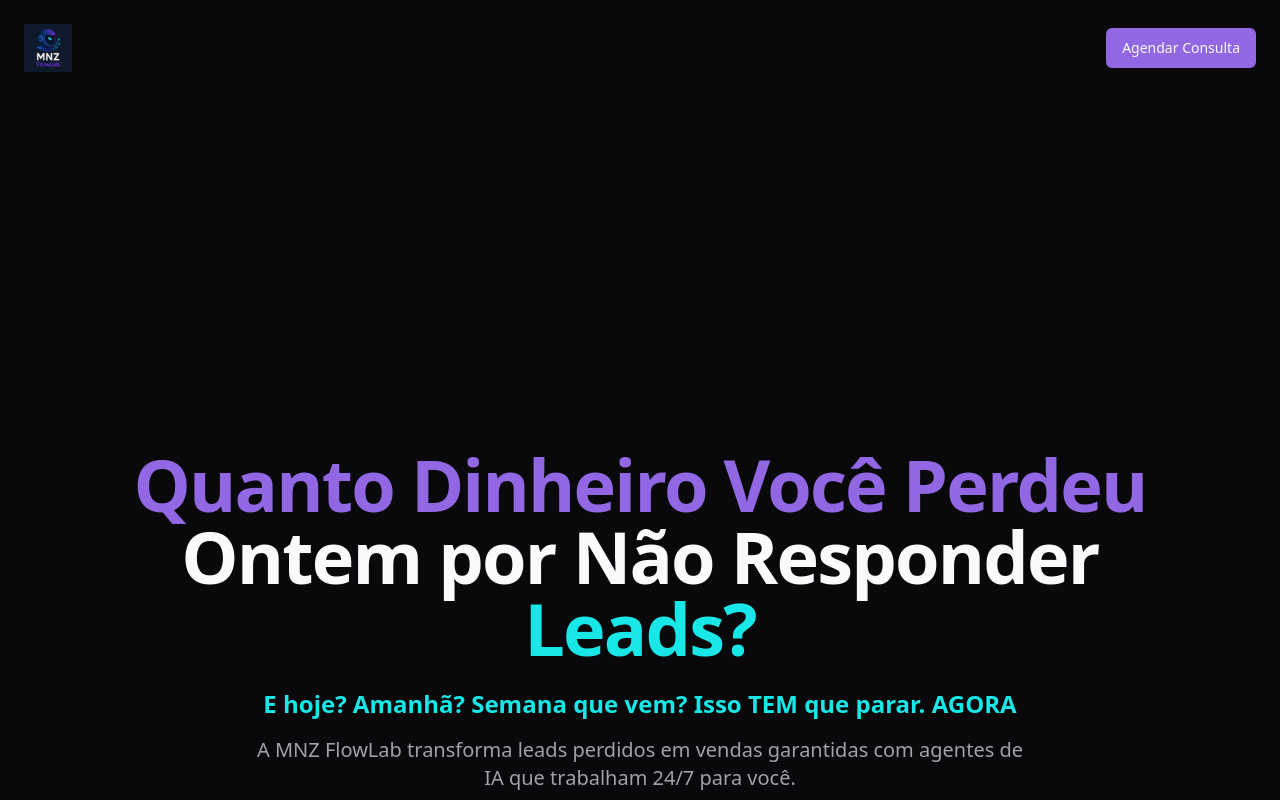
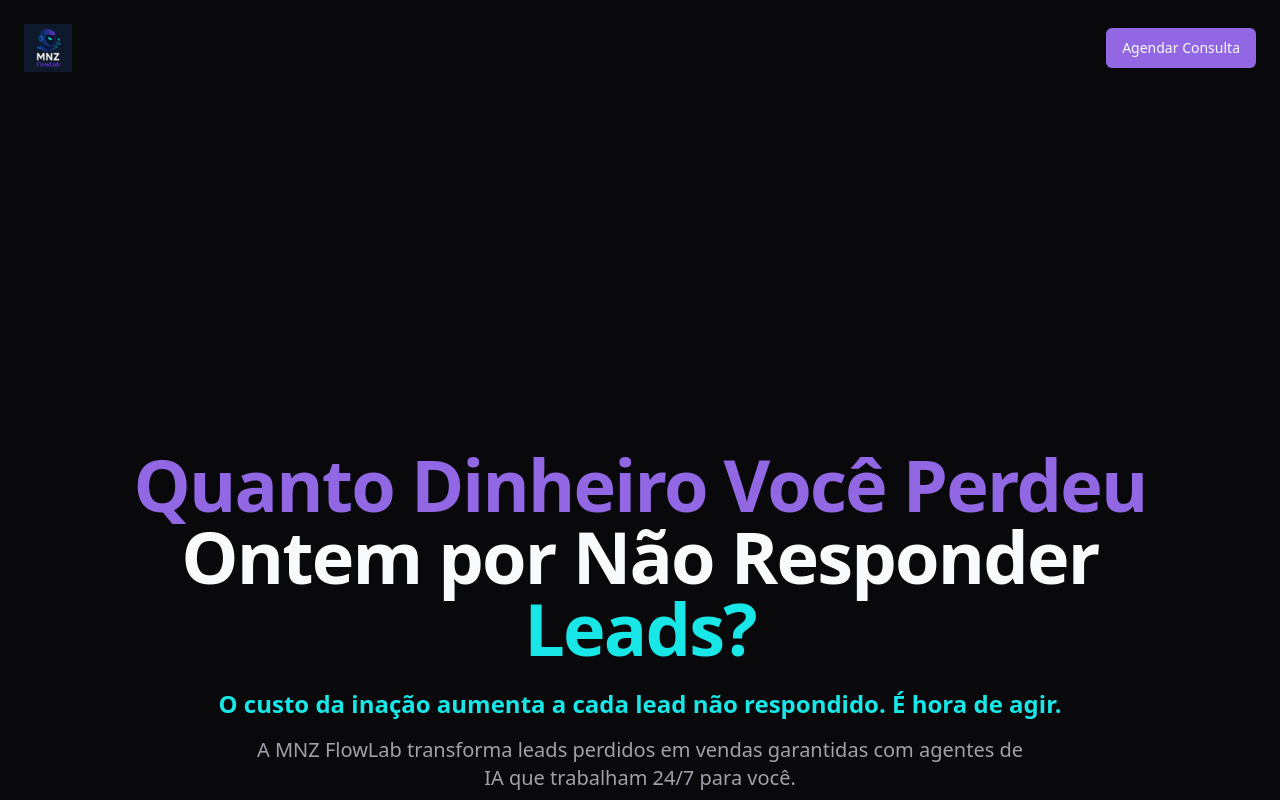
Before and after one commit to menezessluciana/mnzflowlablp, a React (Vite) app: page / in a window 1280 px wide. Shown: the top 800 px of the page. Built offline with nearby package versions, Linux system fonts and the light colour scheme.

Commit message:
Refine landing page content
Improve the professionalism of the landing page content.

```diff
--- a/src/pages/Index.tsx
+++ b/src/pages/Index.tsx
@@ -55,7 +55,7 @@ const Index = () => {
               <span className="text-secondary">Leads?</span>
             </h1>
             <p className="text-xl md:text-2xl text-secondary font-semibold max-w-4xl mx-auto mb-4">
-              E hoje? Amanhã? Semana que vem? Isso TEM que parar. AGORA
+              O custo da inação aumenta a cada lead não respondido. É hora de agir.
             </p>
             <p className="text-lg md:text-xl text-muted-foreground max-w-3xl mx-auto mb-8">
               A MNZ FlowLab transforma leads perdidos em vendas garantidas com agentes de IA que trabalham 24/7 para você.
```
